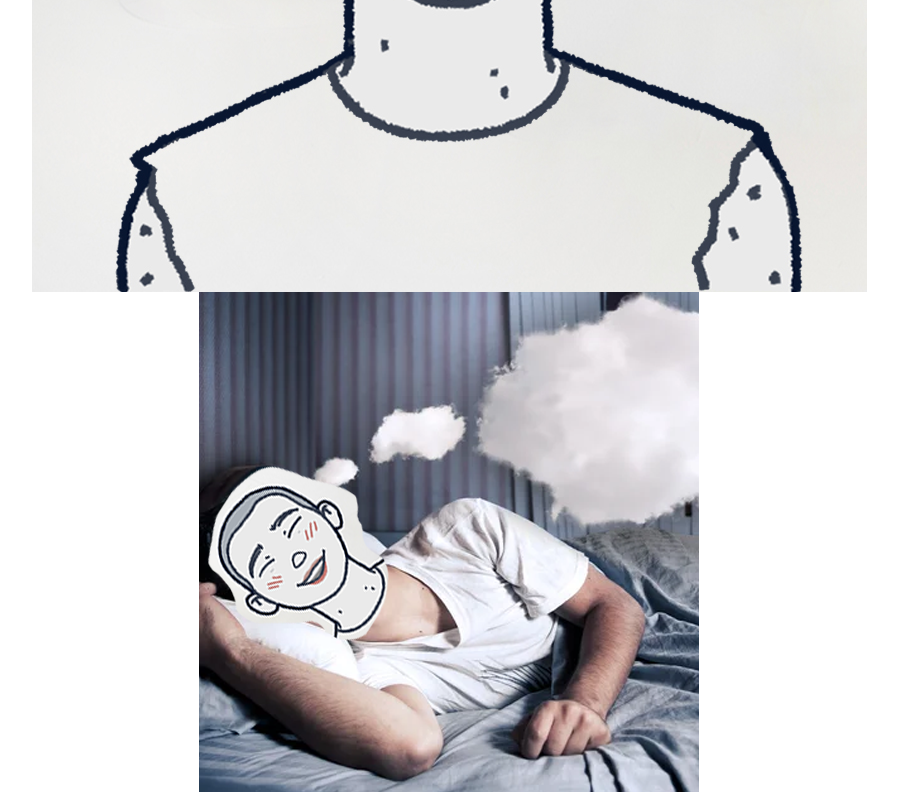
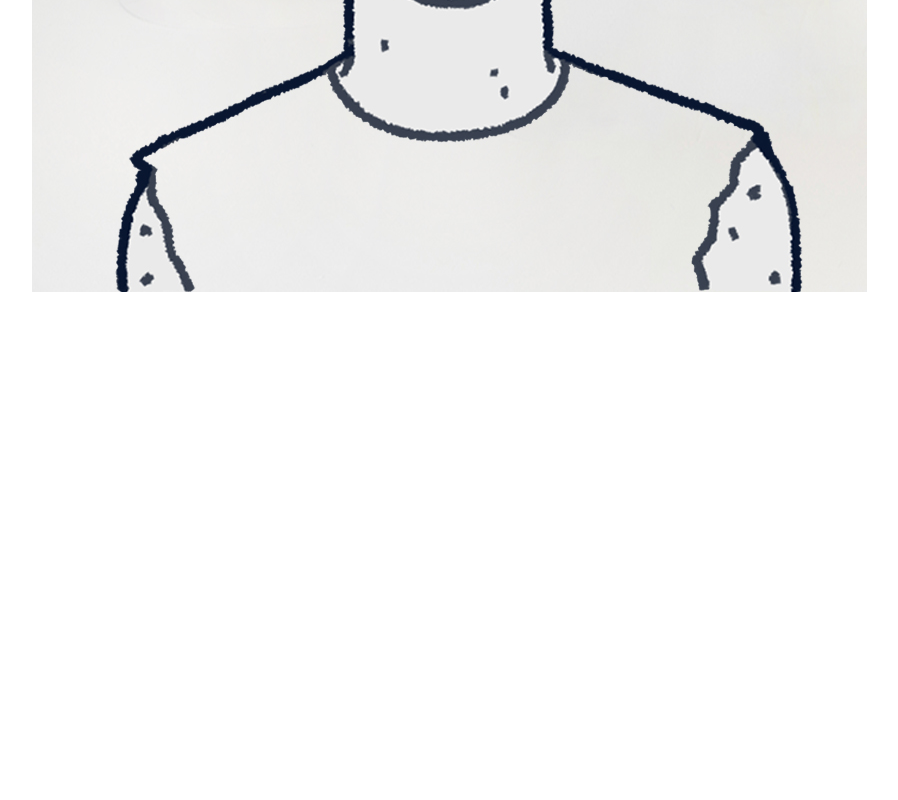
Before and after one commit to Heitoruu/ATERA-Egg-Hunt-2025, a plain HTML site: page index.html in a window 1280 px wide. Shown: the part 712-1512 px from the top of the page, without its empty margins (191-1089 px from the left). After the commit the page ends 1012 px from the top, so only its background shows below. Drawn offline with Linux system fonts and the light colour scheme.

Commit message:
Update index.html

```diff
--- a/index.html
+++ b/index.html
@@ -16,7 +16,5 @@
 
 <a href="chroma/levels/start-black.html"><img src="chroma/Chroma_Branco.jpg" alt="incio" ></a>
 
-<img src="chroma/levels/online0.png" alt="sonhar grande">
-
 </body>
 </html>
```
